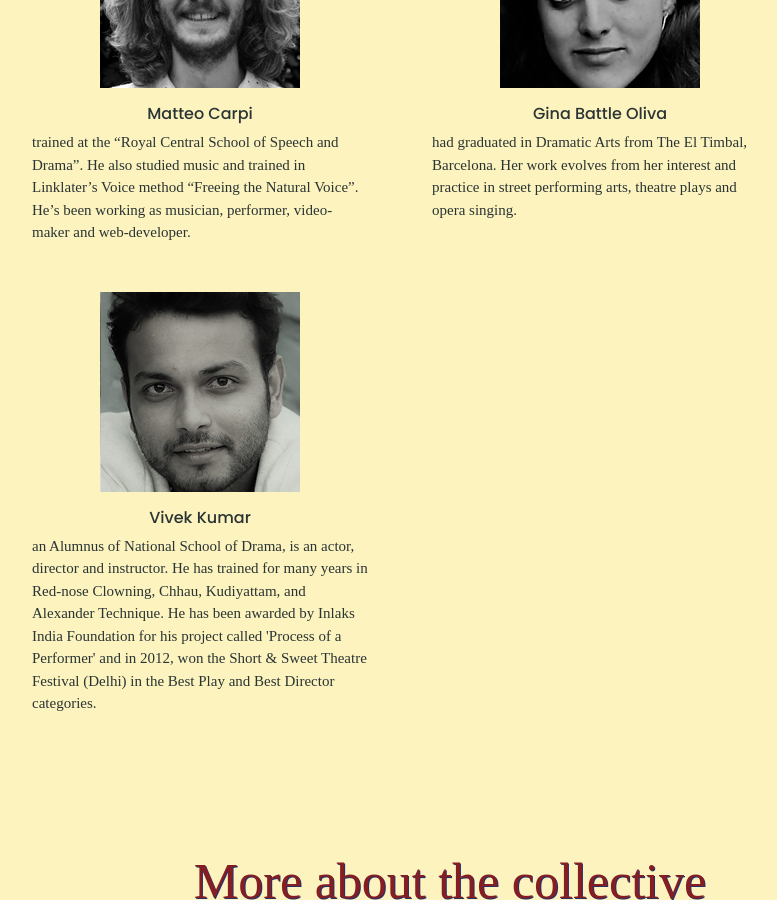
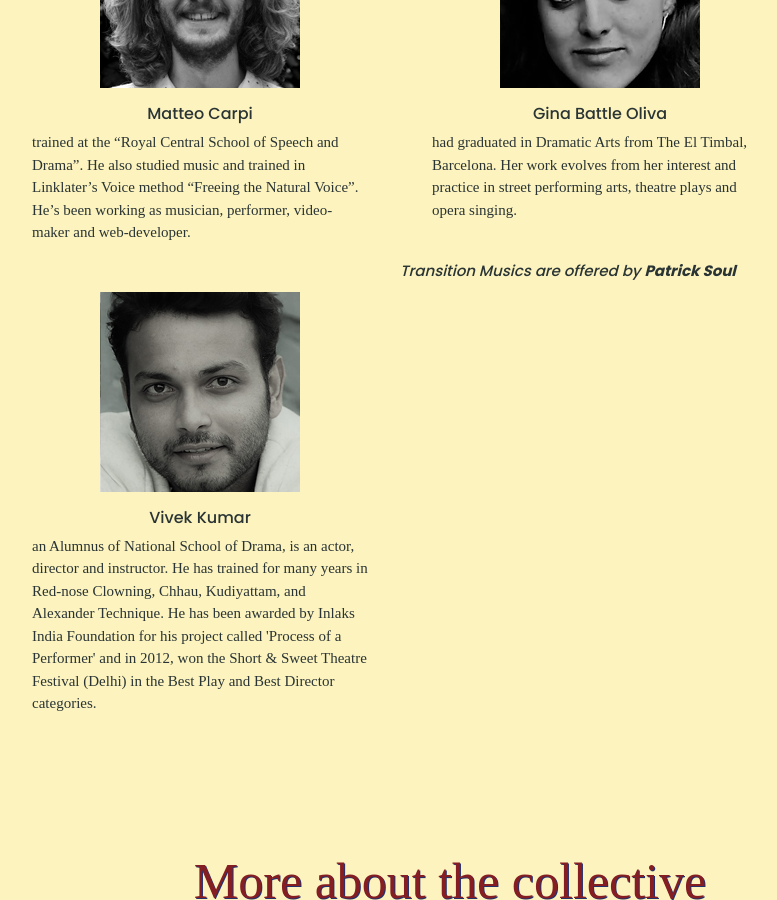
Before and after one commit to matteocarpi/wwtf, a Jekyll site: the page built from about.md, in a window 1280 px wide and 900 px high, scrolled down 1345 px. Shown: the whole window, without its empty margins (190-967 px from the left). Built offline with Jekyll 4.4.1, drawn with Linux system fonts in a browser that asks for light colours; nearby versions of some CDN libraries.

Commit message:
add patrick

```diff
--- a/_layouts/about.html
+++ b/_layouts/about.html
@@ -15,6 +15,9 @@ layout: default
 
   </div>
   {% endfor %}
+
+  <p> <em>Transition Musics are offered by <strong>Patrick Soul</strong> </em> </p>
+
   <div class="more-company">
     <br>
   <h1>More about the collective</h1>
@@ -23,6 +26,7 @@ layout: default
     </p>
   </div>
 </div>
+
 <div class="companies">
 
   <div>
```
